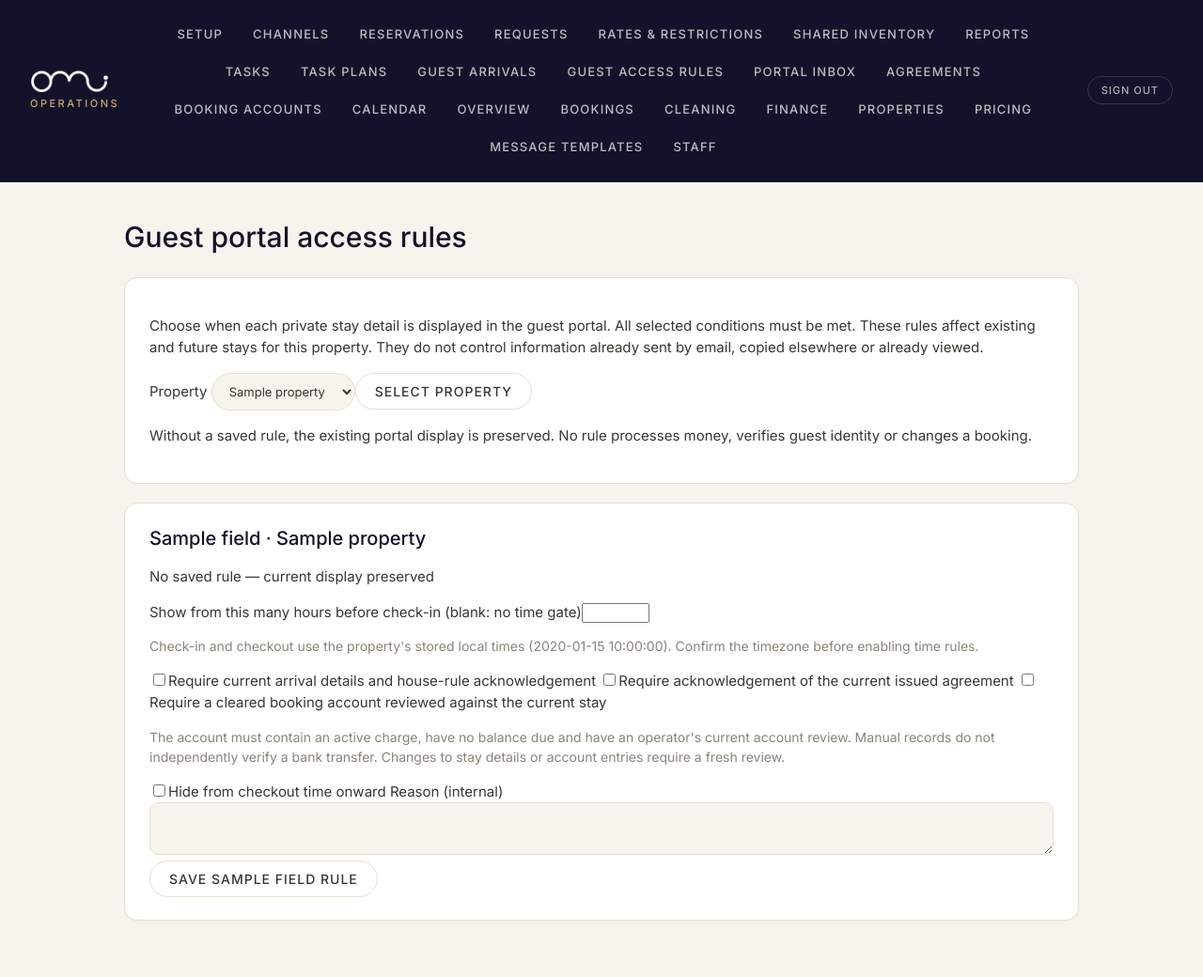
After one commit to Oceanorealty/omi-holiday-ops, a FastAPI app: template app/templates/guest_access.html in a window 1280 px wide. The commit adds this page. Shown: the whole page at 94% size. Run offline with FastAPI, Linux system fonts and the light colour scheme; the template is opened without the code that fills it: most values are stand-ins (such as "Sample title", 1, 10 or a date in 2020).

Commit message:
Add portal field controls, withheld-detail prompts and account review forms

```diff
--- a/app/templates/base.html
+++ b/app/templates/base.html
@@ -28,6 +28,7 @@
       <a href="/operations/tasks" class="{{ 'active' if request.url.path.startswith('/operations/tasks') else '' }}">Tasks</a>
       <a href="/operations/task-plans" class="{{ 'active' if request.url.path == '/operations/task-plans' else '' }}">Task plans</a>
       <a href="/operations/guest-checkins" class="{{ 'active' if request.url.path == '/operations/guest-checkins' else '' }}">Guest arrivals</a>
+      <a href="/operations/guest-access" class="{{ 'active' if request.url.path == '/operations/guest-access' else '' }}">Guest access rules</a>
       <a href="/operations/inbox" class="{{ 'active' if request.url.path.startswith('/operations/inbox') else '' }}">Portal inbox</a>
       <a href="/operations/agreements" class="{{ 'active' if request.url.path.startswith('/operations/agreements') else '' }}">Agreements</a>
       <a href="/operations/accounts" class="{{ 'active' if request.url.path.startswith('/operations/accounts') else '' }}">Booking accounts</a>
--- /dev/null
+++ b/app/templates/guest_access.html
@@ -0,0 +1,21 @@
+{% extends 'base.html' %}
+{% block title %}Guest access rules — Omi Holiday{% endblock %}
+{% block content %}
+<div class="page-head"><h1>Guest portal access rules</h1></div>
+<section class="card"><p>Choose when each private stay detail is displayed in the guest portal. All selected conditions must be met. These rules affect existing and future stays for this property. They do not control information already sent by email, copied elsewhere or already viewed.</p>
+<form method="get"><label>Property <select name="property_id">{% for p in properties %}<option value="{{ p.id }}"{% if property and p.id==property.id %} selected{% endif %}>{{ p.name }}</option>{% endfor %}</select></label><button class="btn">Select property</button></form>
+<p>Without a saved rule, the existing portal display is preserved. No rule processes money, verifies guest identity or changes a booking.</p></section>
+{% if property %}{% for field,title in fields.items() %}{% set rule=rules.get(field) %}<section class="card"><h2>{{ title }} · {{ property.name }}</h2>
+<p>{{ 'Rule revision ' ~ rule.version if rule else 'No saved rule — current display preserved' }}</p>
+<form method="post" action="/operations/guest-access/{{ property.id }}/{{ field }}">
+<input type="hidden" name="token" value="{{ tokens[field] }}">
+<label>Show from this many hours before check-in (blank: no time gate)<input name="opening_hours" type="number" min="0" max="8760" step="1" value="{{ rule.opening_hours if rule and rule.opening_hours is not none else '' }}"></label>
+<p class="muted">Check-in and checkout use the property's stored local times ({{ property.time_zone }}). Confirm the timezone before enabling time rules.</p>
+<label><input type="checkbox" name="require_arrival" value="1"{% if rule and rule.require_arrival %} checked{% endif %}>Require current arrival details and house-rule acknowledgement</label>
+<label><input type="checkbox" name="require_agreement" value="1"{% if rule and rule.require_agreement %} checked{% endif %}>Require acknowledgement of the current issued agreement</label>
+<label><input type="checkbox" name="require_account_clear" value="1"{% if rule and rule.require_account_clear %} checked{% endif %}>Require a cleared booking account reviewed against the current stay</label>
+<p class="muted">The account must contain an active charge, have no balance due and have an operator's current account review. Manual records do not independently verify a bank transfer. Changes to stay details or account entries require a fresh review.</p>
+<label><input type="checkbox" name="hide_after_checkout" value="1"{% if rule and rule.hide_after_checkout %} checked{% endif %}>Hide from checkout time onward</label>
+<label>Reason (internal)<textarea name="note" minlength="10" maxlength="1000" required></textarea></label><button class="btn">Save {{ title }} rule</button>
+</form></section>{% endfor %}{% else %}<p>Create a property before configuring guest access.</p>{% endif %}
+{% endblock %}
```
Also changed, not shown: app/templates/booking_account.html (+4 -2 lines), app/templates/guest_portal.html (+8 -6 lines).
